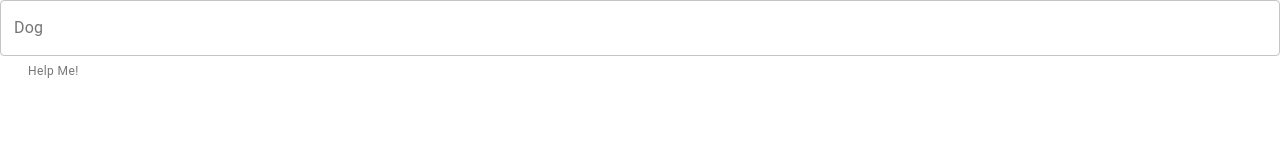
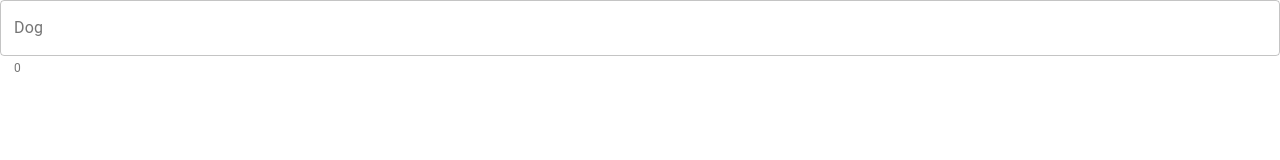
Before and after one commit to coyotespike/law-exam-app, a React (Create React App) app: page /textfield in a window 1280 px wide. Shown: the top 160 px of the page. Built offline with nearby package versions, Linux system fonts and the light colour scheme.

Commit message:
TextField now shows word count

```diff
--- a/src/TextField.tsx
+++ b/src/TextField.tsx
@@ -1,9 +1,18 @@
 import React from 'react';
-import styled from 'styled-components';
-import { TextField, FormHelperText, Input } from '@material-ui/core';
+import { TextField, Input } from '@material-ui/core';
 
+// the span below used to be FormHelperText, but this produces an error in StrictMode
+// >-(
 
 function OurTextField() {
+    const [text, setText] = React.useState('Write your essay here')
+    const [wordCount, setWordCount] = React.useState(0)
+
+    function handleChange(e: any) {
+        setText(e.target.value)
+        setWordCount(text.split(/\s+/).length)
+    }
+
     return (
         <div>
             <TextField
@@ -12,9 +21,10 @@ function OurTextField() {
                 placeholder="hell"
                 label='Dog'
                 fullWidth
-                helperText={<FormHelperText>Help Me!</FormHelperText>}
+                helperText={<span>{wordCount}</span>}
+                onChange={handleChange}
             ><Input
-                 value="hello"
+                 value={text}
                 />
             </TextField>
         </div>
```
